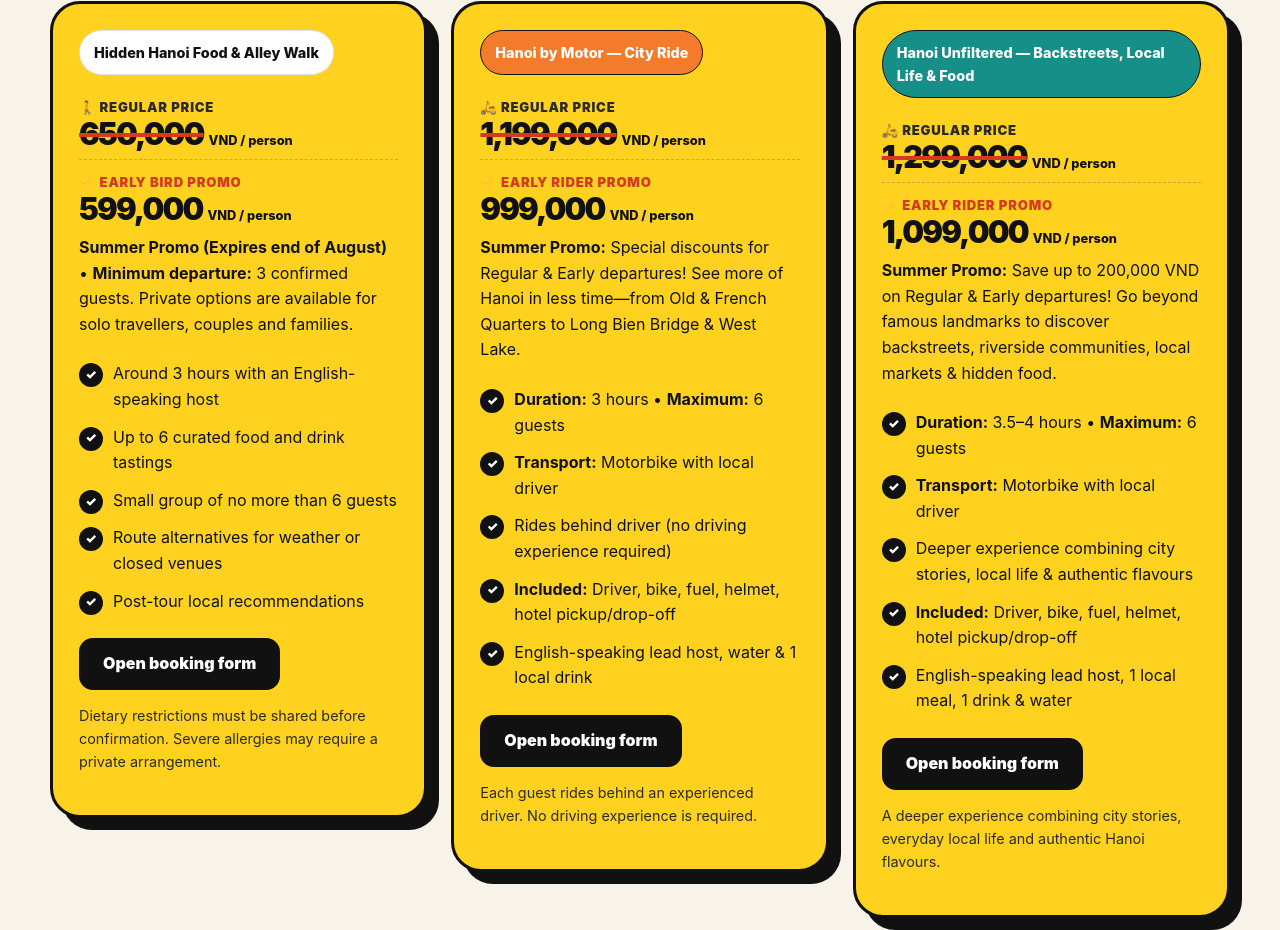
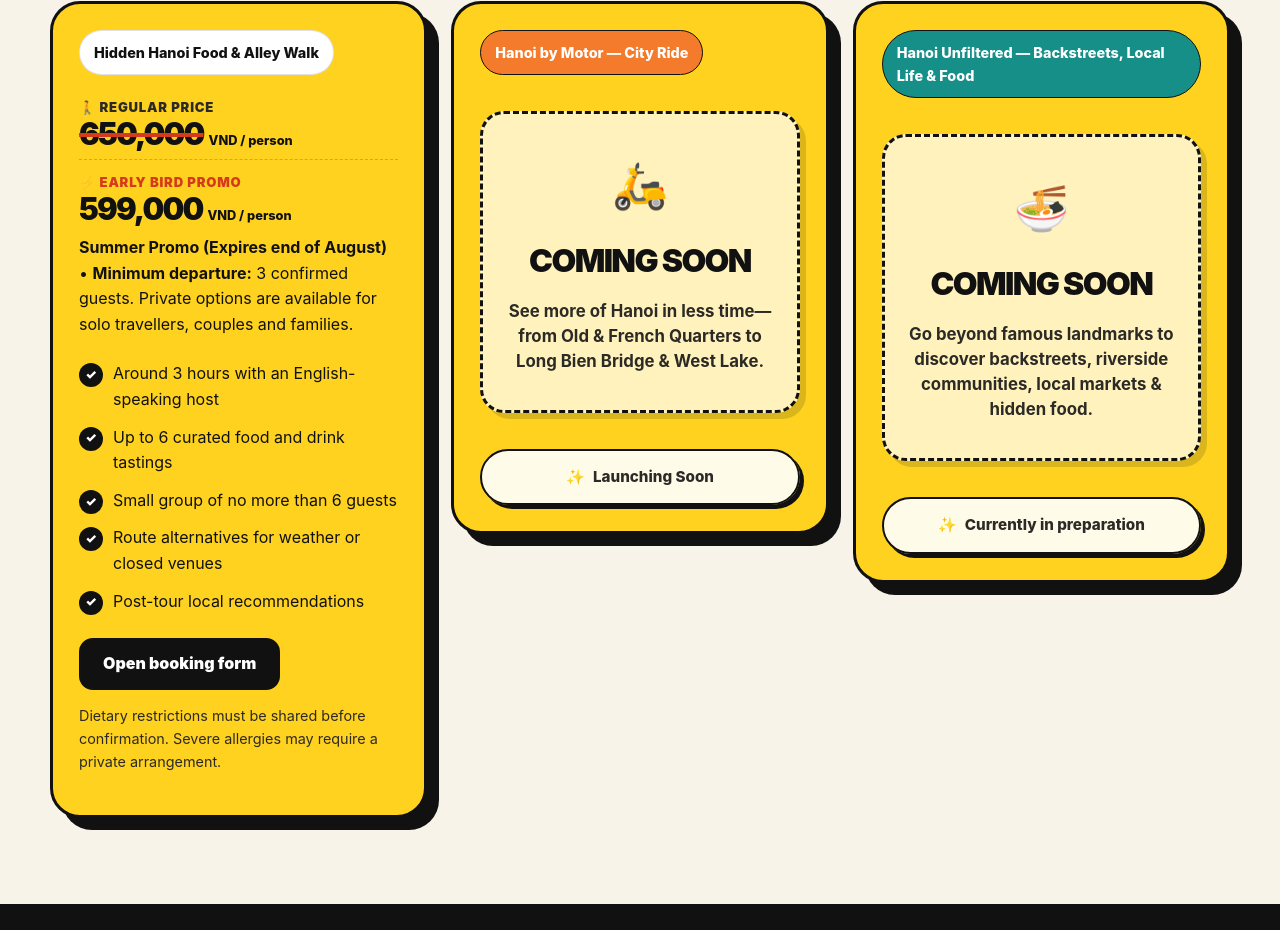
Before and after one commit to phamdat721101/hanoi-html, a plain HTML site: page index.html in a window 1280 px wide. Shown: the part 2518-3448 px from the top of the page. Drawn offline with Linux system fonts and the light colour scheme.

Commit message:
Add files via upload

```diff
--- a/index.html
+++ b/index.html
@@ -1202,60 +1202,26 @@
           </div>
           <div class="price-card"><span class="pill"
               style="background:var(--orange);color:#fff;border-color:var(--ink);">Hanoi by Motor — City Ride</span>
-            <div class="price-box">
-              <div style="margin-bottom:12px;padding-bottom:10px;border-bottom:1.5px dashed rgba(17,17,17,0.2);">
-                <div
-                  style="font-size:0.82rem;font-weight:900;text-transform:uppercase;letter-spacing:0.06em;color:#2c2a26;margin-bottom:1px;">
-                  🛵 Regular Price</div>
-                <div class="promo-price"><span class="strike-number">1,199,000</span> <small>VND / person</small></div>
-              </div>
-              <div>
-                <div
-                  style="font-size:0.82rem;font-weight:900;text-transform:uppercase;letter-spacing:0.06em;color:#d53a1c;margin-bottom:1px;">
-                  ⚡ Early Rider Promo</div>
-                <div class="promo-price">999,000 <small>VND / person</small></div>
-              </div>
+            <div style="margin: 36px 0; padding: 36px 24px; background: rgba(255, 255, 255, 0.7); border: 3px dashed var(--ink); border-radius: 24px; text-align: center; box-shadow: 6px 6px 0 rgba(17,17,17,0.15);">
+              <div style="font-size: 2.8rem; margin-bottom: 14px;">🛵</div>
+              <div style="font-size: 2rem; font-weight: 1000; letter-spacing: -0.05em; color: var(--ink); text-transform: uppercase; margin-bottom: 12px;">Coming Soon</div>
+              <p style="font-size: 1.05rem; font-weight: 700; color: #2c2a26; margin: 0; line-height: 1.5;">See more of Hanoi in less time—from Old & French Quarters to Long Bien Bridge & West Lake.</p>
             </div>
-            <p><b>Summer Promo:</b> Special discounts for Regular & Early departures! See more of Hanoi in less
-              time—from Old & French Quarters to Long Bien Bridge & West Lake.</p>
-            <div class="checklist">
-              <div class="check"><b>Duration:</b> 3 hours • <b>Maximum:</b> 6 guests</div>
-              <div class="check"><b>Transport:</b> Motorbike with local driver</div>
-              <div class="check">Rides behind driver (no driving experience required)</div>
-              <div class="check"><b>Included:</b> Driver, bike, fuel, helmet, hotel pickup/drop-off</div>
-              <div class="check">English-speaking lead host, water & 1 local drink</div>
-            </div><a class="btn btn-dark" href="https://docs.google.com/forms/d/1D1hUfxSrdRLLQci-fb1UDt0CShSGQ2kIq3iF0wkQvD8/viewform?edit_requested=true" target="_blank" rel="noopener">Open booking form</a>
-            <p class="small" style="margin-top:14px;color:#2c2a26">Each guest rides behind an experienced driver. No
-              driving experience is required.</p>
+            <div style="display: flex; align-items: center; justify-content: center; gap: 8px; font-size: 0.95rem; font-weight: 850; color: #2c2a26; padding: 14px 20px; background: rgba(255,255,255,0.9); border-radius: 999px; border: 2.5px solid var(--ink); box-shadow: 4px 4px 0 var(--ink);">
+              <span>✨</span> Launching Soon
+            </div>
           </div>
           <div class="price-card"><span class="pill"
               style="background:var(--teal);color:#fff;border-color:var(--ink);">Hanoi Unfiltered — Backstreets, Local
               Life & Food</span>
-            <div class="price-box">
-              <div style="margin-bottom:12px;padding-bottom:10px;border-bottom:1.5px dashed rgba(17,17,17,0.2);">
-                <div
-                  style="font-size:0.82rem;font-weight:900;text-transform:uppercase;letter-spacing:0.06em;color:#2c2a26;margin-bottom:1px;">
-                  🛵 Regular Price</div>
-                <div class="promo-price"><span class="strike-number">1,299,000</span> <small>VND / person</small></div>
-              </div>
-              <div>
-                <div
-                  style="font-size:0.82rem;font-weight:900;text-transform:uppercase;letter-spacing:0.06em;color:#d53a1c;margin-bottom:1px;">
-                  ⚡ Early Rider Promo</div>
-                <div class="promo-price">1,099,000 <small>VND / person</small></div>
-              </div>
+            <div style="margin: 36px 0; padding: 36px 24px; background: rgba(255, 255, 255, 0.7); border: 3px dashed var(--ink); border-radius: 24px; text-align: center; box-shadow: 6px 6px 0 rgba(17,17,17,0.15);">
+              <div style="font-size: 2.8rem; margin-bottom: 14px;">🍜</div>
+              <div style="font-size: 2rem; font-weight: 1000; letter-spacing: -0.05em; color: var(--ink); text-transform: uppercase; margin-bottom: 12px;">Coming Soon</div>
+              <p style="font-size: 1.05rem; font-weight: 700; color: #2c2a26; margin: 0; line-height: 1.5;">Go beyond famous landmarks to discover backstreets, riverside communities, local markets & hidden food.</p>
             </div>
-            <p><b>Summer Promo:</b> Save up to 200,000 VND on Regular & Early departures! Go beyond famous landmarks to
-              discover backstreets, riverside communities, local markets & hidden food.</p>
-            <div class="checklist">
-              <div class="check"><b>Duration:</b> 3.5–4 hours • <b>Maximum:</b> 6 guests</div>
-              <div class="check"><b>Transport:</b> Motorbike with local driver</div>
-              <div class="check">Deeper experience combining city stories, local life & authentic flavours</div>
-              <div class="check"><b>Included:</b> Driver, bike, fuel, helmet, hotel pickup/drop-off</div>
-              <div class="check">English-speaking lead host, 1 local meal, 1 drink & water</div>
-            </div><a class="btn btn-dark" href="https://docs.google.com/forms/d/1Q8e0H4cEfrhLRMe6NtvUyXOZ89lhYkm21XACkvrJTGM/viewform?edit_requested=true" target="_blank" rel="noopener">Open booking form</a>
-            <p class="small" style="margin-top:14px;color:#2c2a26">A deeper experience combining city stories, everyday
-              local life and authentic Hanoi flavours.</p>
+            <div style="display: flex; align-items: center; justify-content: center; gap: 8px; font-size: 0.95rem; font-weight: 850; color: #2c2a26; padding: 14px 20px; background: rgba(255,255,255,0.9); border-radius: 999px; border: 2.5px solid var(--ink); box-shadow: 4px 4px 0 var(--ink);">
+              <span>✨</span> Currently in preparation
+            </div>
           </div>
         </div>
       </div>
```
